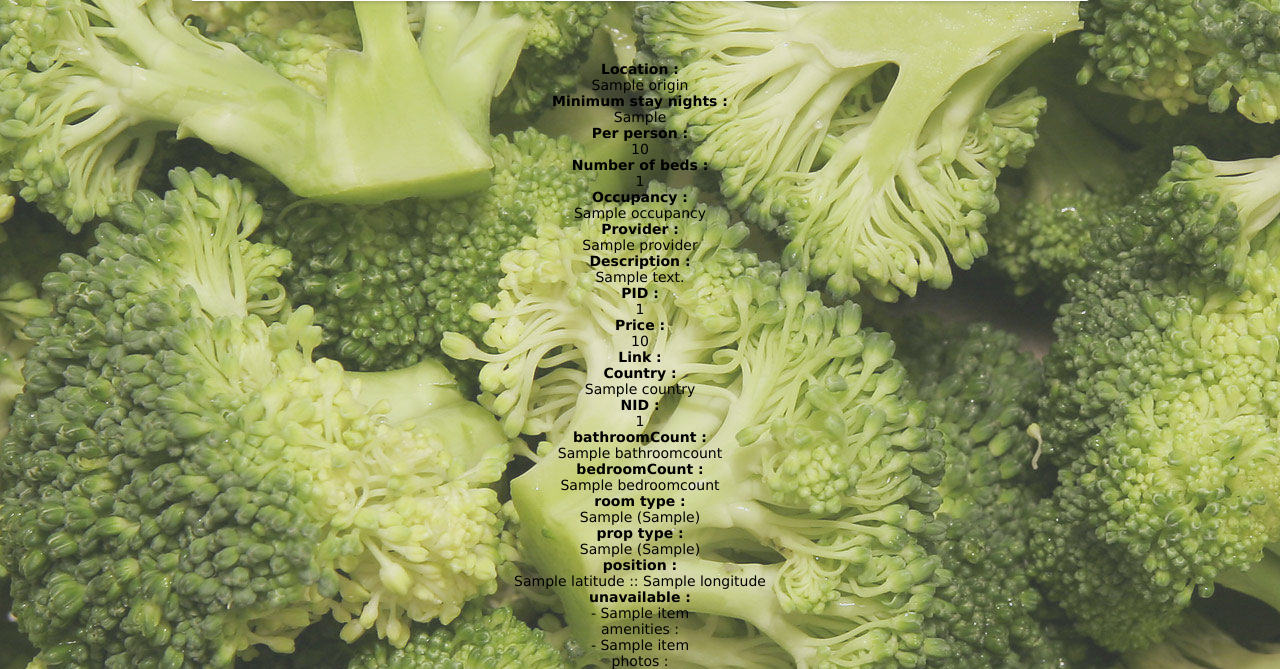
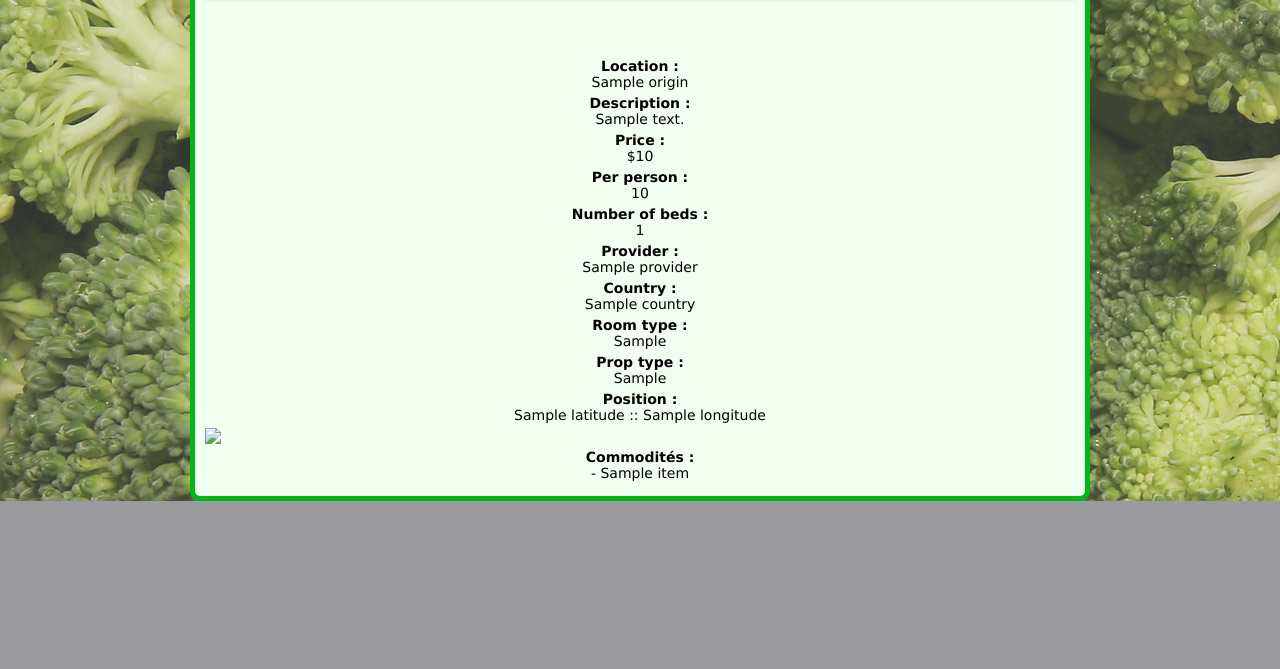
Before and after one commit to azthenaa-medivo/hackathon-2013, a Python web app: template templates/place.html in a window 1280 px wide. Shown: the part 1139-1808 px from the top of the page. After the commit the page ends 1640 px from the top, so only its background shows below. Run offline with Jinja, Linux system fonts and the light colour scheme; the template is opened without the code that fills it: most values are stand-ins (such as "Sample title", 1, 10 or a date in 2020); some libraries are stand-ins or nearby versions; some web fonts are replaced.

Commit message:
I must think of something witty now, must I not ?

```diff
--- a/static/style.css
+++ b/static/style.css
@@ -114,6 +114,7 @@ body {
 	color: #378000;
 	font-size: 150%;
 	text-decoration: none;
+
 }:not(.comment:last-child)
 
 
@@ -255,10 +256,17 @@ body {
 }
 
 .criteriaValue {
-	display: block
+	display: block;
+	margin-bottom: 5px;
 }
 
-
+.googlemap {
+	display: block;
+	margin-left: auto;
+	margin-right: auto;
+	margin-top: 5px;
+	margin-bottom: 5px;
+}
 
 .backUp {
   position: fixed;
@@ -342,3 +350,12 @@ body {
 	background-color: #FF4444;
 	text-align: center;
 }
+
+.titlePlace
+{
+	margin-top: 20px;
+	margin-bottom: 20px;
+	text-decoration: none;
+	color: #378000;
+	font-size: 150%;
+}
--- a/templates/place.html
+++ b/templates/place.html
@@ -7,14 +7,16 @@
 			Place
 		</h2>
 	</div>
-	<p>
+	<section id="main" class="formulaire">
+		<div class="hub">
 		{% if error %}
 		<p>{{error}}<p>
 		{% else %}
 		<div class="place">
-			<span class="criteria">
-				<h2><a href='{{place.link}}'> {{place.heading}} </a></h2>
-			</span><span class="criteriaValue">
+			<div class="criteria titlePlace">
+					<a href='{{place.link}}'> {{place.heading}} </a>
+			</div>
+			<span class="criteriaValue">
 			<span class="criteria">
 				<div class="flexslider">
 					<ul class="slides">
@@ -27,33 +29,53 @@
 				</div>
 			</span>
 			<span class="criteria">Location :</span><span class="criteriaValue">{{place.origin}} </span>
+			{% if place.description != "" %}
+			<span class="criteria">Description :</span><span class="criteriaValue"> {{place.description}} </span>
+			{% endif %}
+			{% if place.price > 0 %}
+			<span class="criteria">Price :</span><span class="criteriaValue"> ${{place.price}} </span>
+			{% endif %}
+			{% if place.minimum_stay_night > 0 %}
 			<span class="criteria">Minimum stay nights :</span><span class="criteriaValue">{{place.minimum_stay_night}} </span>
+			{% endif %}
+			{% if place.price_per > 0 %}
 			<span class="criteria">Per person :</span><span class="criteriaValue">{{place.price_per}} </span>
+			{% endif %}
+			{% if place.bed_count > 0 %}
 			<span class="criteria">Number of beds :</span><span class="criteriaValue">{{place.bed_count}} </span>
+			{% endif %}
+			{% if place.occupancy > 0 %}
 			<span class="criteria">Occupancy :</span><span class="criteriaValue">{{place.occupancy}} </span>
+			{% endif %}
+			{% if place.provider != "" %}
 			<span class="criteria">Provider :</span><span class="criteriaValue">{{place.provider}} </span>
-			<span class="criteria">Description :</span><span class="criteriaValue"> {{place.description}} </span>
-			<span class="criteria">PID :</span><span class="criteriaValue"> {{place.pid}} </span>
-			<span class="criteria">Price :</span><span class="criteriaValue"> {{place.price}} </span>
-			<span class="criteria">Link :</span><span class="criteriaValue"> </span>
+			{% endif %}
+			{% if place.country != "" %}
 			<span class="criteria">Country :</span><span class="criteriaValue"> {{place.country}} </span>
-			<span class="criteria">NID :</span><span class="criteriaValue"> {{place.nid}} </span>
-			<span class="criteria">bathroomCount :</span><span class="criteriaValue"> {{place.bathroomcount}} </span>
-			<span class="criteria">bedroomCount :</span><span class="criteriaValue"> {{place.bedroomcount}} </span>
-			<span class="criteria">room type :</span><span class="criteriaValue"> {{place.room_type}} ({{place.room_type_alias}}) </span>
-			<span class="criteria">prop type :</span><span class="criteriaValue"> {{place.prop_type}} ({{place.prop_type_alias}}) </span>
-			<span class="criteria">position :</span><span class="criteriaValue"> {{place.latitude}} :: {{place.longitude}} </span>
-			<span class="criteria">unavailable :</span><span class="criteriaValue"> </span>
-			{% for item in place.unavailable %}
-			- {{item}} <br>
-			{% endfor %}
-			amenities :  <br>
+			{% endif %}
+			{% if place.bathroomcount > 0 %}
+			<span class="criteria">Bathrooms :</span><span class="criteriaValue"> {{place.bathroomcount}} </span>
+			{% endif %}
+			{% if place.bedroomcount > 0 %}
+			<span class="criteria">Bedrooms :</span><span class="criteriaValue"> {{place.bedroomcount}} </span>
+			{% endif %}
+			{% if place.room_type_alias != "" %}
+			<span class="criteria">Room type :</span><span class="criteriaValue"> {{place.room_type_alias}} </span>
+			{% endif %}
+			{% if place.prop_type_alias != "" %}
+			<span class="criteria">Prop type :</span><span class="criteriaValue"> {{place.prop_type_alias}} </span>
+			{% endif %}
+			{% if place.latitude and place.longitude %}
+			<span class="criteria">Position :</span><span class="criteriaValue"> {{place.latitude}} :: {{place.longitude}}	<img class="googlemap" src="http://maps.googleapis.com/maps/api/staticmap?size=380x263&sensor=false&markers={{place.latitude}},{{place.longitude}}"> </span>
+
+			{% endif %}
+			<span class="criteria">Commodités :</span><span class="criteriaValue">
 			{% for item in place.amenities %}
 			- {{item}} <br>
-			{% endfor %}
-			photos :  <br>
+			{% endfor %}</span>
 		</div>
-		<p>
 			{% endif %}
+		</div>
+		</section>
 		</section>
 		{% endblock %}
```
